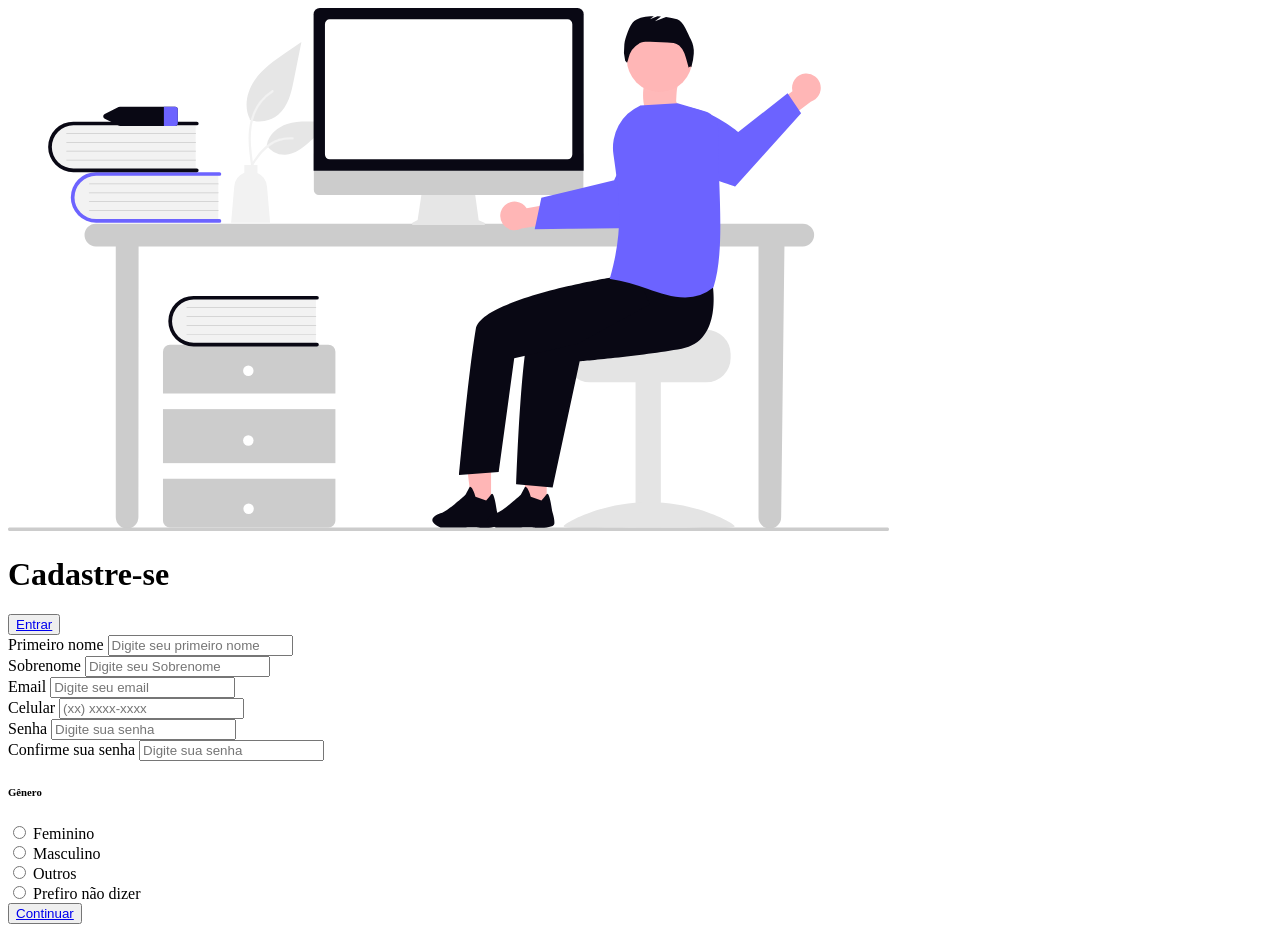
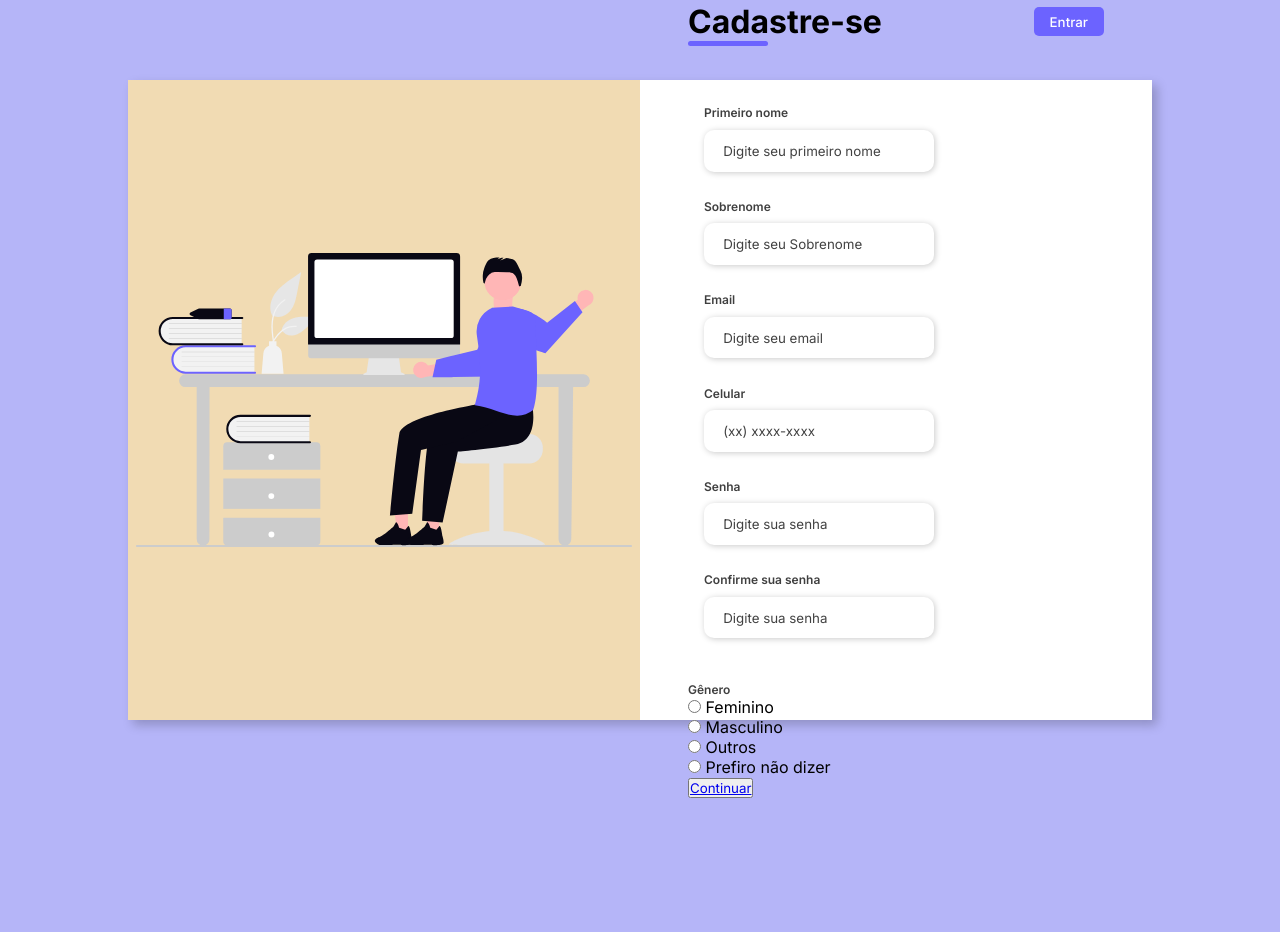
Before and after one commit to alecikawa/FormCadastro, a plain HTML site: page index.html in a window 1280 px wide. After the commit the page ends 800 px from the top, so only its background shows below. Drawn offline with Linux system fonts and the light colour scheme.

Commit message:
add style

```diff
--- a/assets/css/style.css
+++ b/assets/css/style.css
@@ -0,0 +1,127 @@
+@import url('https://fonts.googleapis.com/css2?family=Inter:ital,opsz,wght@0,14..32,100..900;1,14..32,100..900&display=swap');
+
+* {
+    padding: 0;
+    margin: 0;
+    box-sizing: border-box;
+    font-family: 'Inter', sans-serif;
+}
+
+body {
+    width: 100%;
+    height: 100vh;
+    display: flex;
+    justify-content: center;
+    align-items: center;
+    background: #0c0ce94d;
+}
+
+.container {
+    width: 80%;
+    height: 80vh;
+    display: flex;
+    box-shadow: 5px 5px 10px rgba(0, 0, 0, .212);
+}
+
+.form-image {
+    width: 50%;
+    display: flex;
+    justify-content: center;
+    align-items: center;
+    background-color: #fde3a7d7;
+    padding: 1rem;
+}
+
+.form-image img {
+    width: 31rem;
+}
+
+.form {
+    width: 50%;
+    display: flex;
+    justify-content: center;
+    align-items: center;
+    flex-direction: column;
+    background-color: #fff;
+    padding: 3rem;
+}
+
+.form-header {
+    margin-bottom: 3rem;
+    display: flex;
+    justify-content: space-between;
+}
+
+.login-button {
+    display: flex;
+    align-items: center;
+}
+
+.login-button button {
+    border: none;
+    background-color: #6c63ff;
+    padding: 0.4rem 1rem;
+    border-radius: 5px;
+    cursor: pointer;
+}
+
+.login-button button:hover {
+    background-color: #6b63fff1;
+}
+
+.login-button button a {
+    text-decoration: none;
+    font-weight: 500;
+    color: #fff;
+}
+
+.form-header h1::after {
+    content: '';
+    display: block;
+    width: 5rem;
+    height: 0.3rem;
+    background-color:#6c63ff ;
+    margin: 0 auto;
+    position: absolute;
+    border-radius: 10px;
+}
+
+.input-group {
+    display: flex;
+    flex-wrap: wrap;
+    justify-content: space-between;
+    padding: 1rem;
+}
+
+.input-box {
+    display: flex;
+    flex-direction: column;
+    margin-bottom: 1.1rem;
+}
+
+.input-box input {
+    margin: 0.6rem 0;
+    padding: 0.8rem 1.2rem;
+    border: none;
+    border-radius: 10px;
+    box-shadow: 1px 1px 6px rgba(0, 0, 0, .212);
+}
+
+.input-box input:hover {
+    background-color: #eeeeee75;
+}
+
+.input-box input:focus-visible {
+    outline: 1px solid #6c63ff;
+}
+
+.input-box label,
+.gender-title h6 {
+    font-size: 0.75rem;
+    font-weight: 600;
+    color: #000000c0 ;
+}
+
+.input-box input::placeholder {
+    color: #000000be;
+}
--- a/index.html
+++ b/index.html
@@ -10,7 +10,7 @@
 
 <body>
     <div class="container">
-        </div class="form-image">
+        <div class="form-image">
             <img src="assets/img/undraw_hello_ccwj.svg" alt="Form Image">
         </div>
         <div class="form">
```
